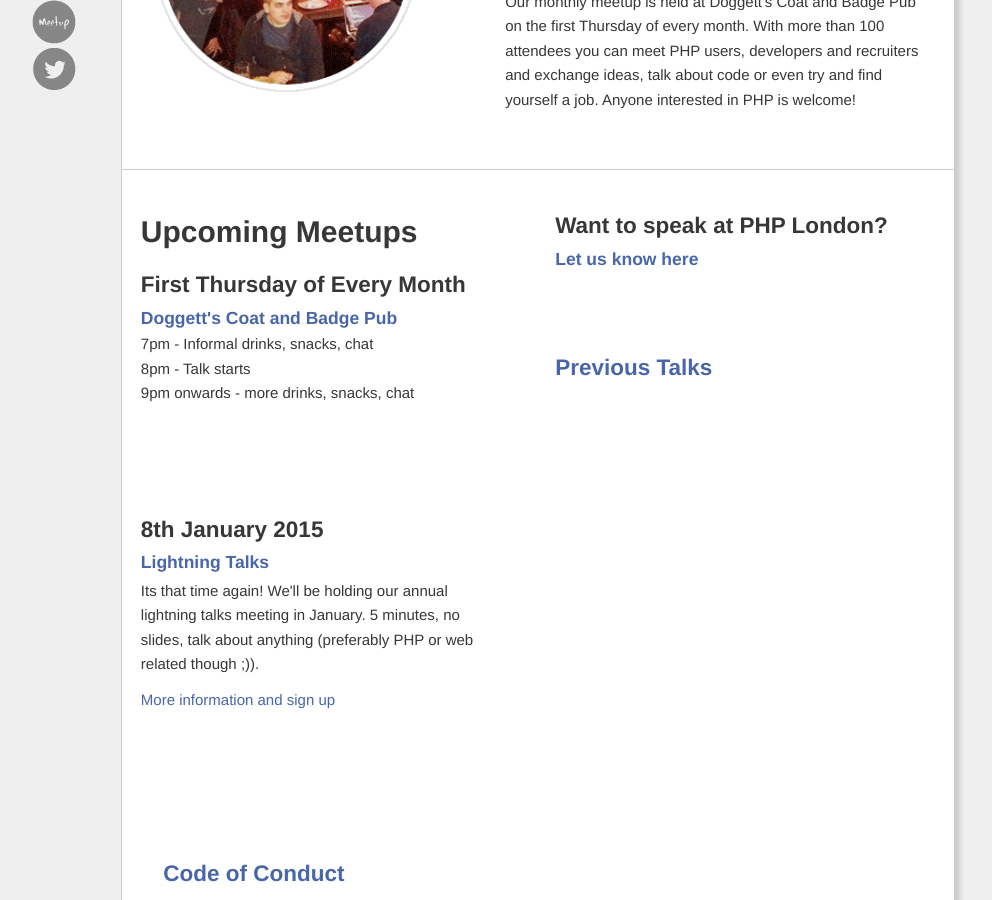
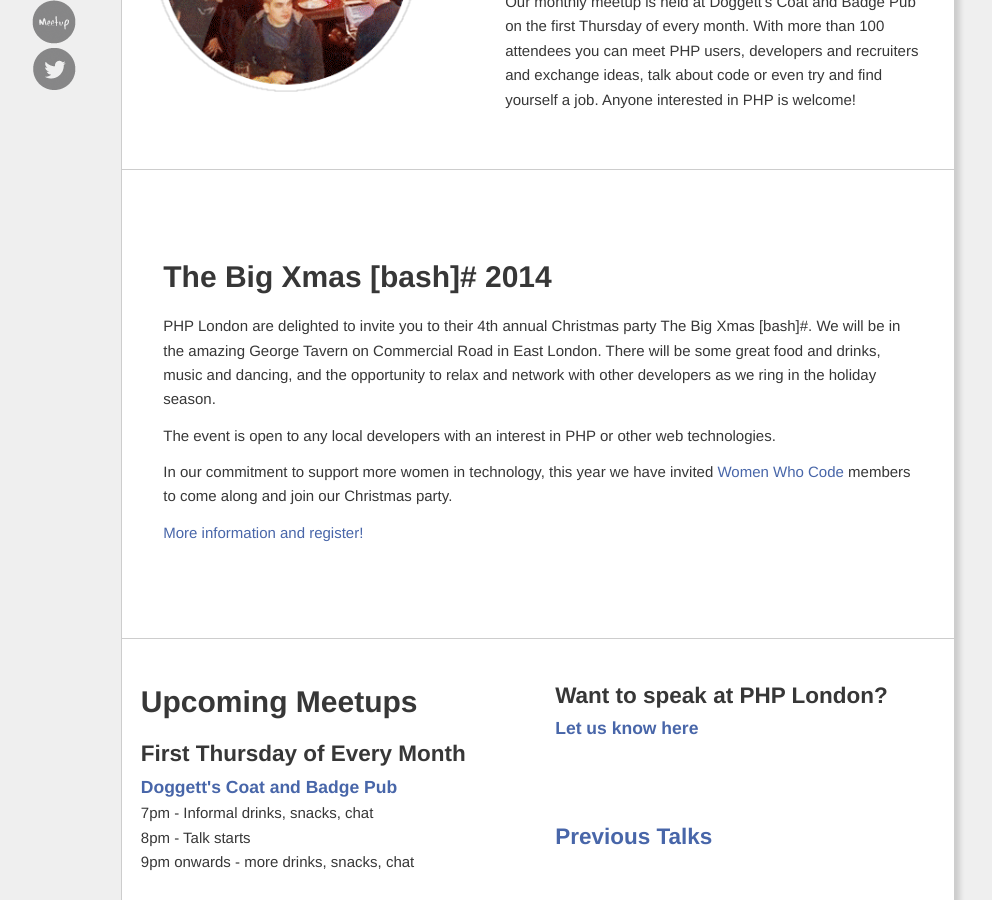
Before and after one commit to phplondon/phplondon.github.io, a Jekyll site: the page built from index.html, in a window 1280 px wide and 900 px high, scrolled down 417 px. Shown: the whole window, without its empty margins (244-1236 px from the left). Built offline with Jekyll 4.4.1, drawn with Linux system fonts in a browser that asks for light colours.

Commit message:
Adding The Big Xmas [bash]#

```diff
--- a/index.html
+++ b/index.html
@@ -11,6 +11,20 @@
             <h1>Welcome to PHP London</h1>
             <p class="purple">PHP London is the UK's largest PHP user group dedicated to promoting knowledge sharing and best practice amongst PHP professionals in the London area.</p>
             <p>Our monthly meetup is held at Doggett's Coat and Badge Pub on the first Thursday of every month. With more than 100 attendees you can meet PHP users, developers and recruiters and exchange ideas, talk about code or even try and find yourself a job. Anyone interested in PHP is welcome!</p>
+        </div>
+    </div>
+</div>
+
+<div id="home-top-row" class="row">
+    <div class="twelvecol last">
+        <div class="home-main-content">
+            <h1>The Big Xmas [bash]# 2014</h1>
+            <p>PHP London are delighted to invite you to their 4th annual Christmas party The Big Xmas [bash]#. We will be in the amazing George Tavern on Commercial Road in East London. There will be some great food and drinks, music and dancing, and the opportunity to relax and network with other developers as we ring in the holiday season.</p>
+            <p>The event is open to any local developers with an interest in PHP or other web technologies.</p>
+            <p>In our commitment to support more women in technology, this year we have invited <a target="_blank" href="https://www.womenwhocode.com/">Women Who Code</a> members to come along and join our Christmas party.</p>
+            <p>
+                <a href="http://www.eventbrite.co.uk/e/the-big-xmas-bash-tickets-14418783971/">More information and register!</a>
+            </p>
         </div>
     </div>
 </div>
```
